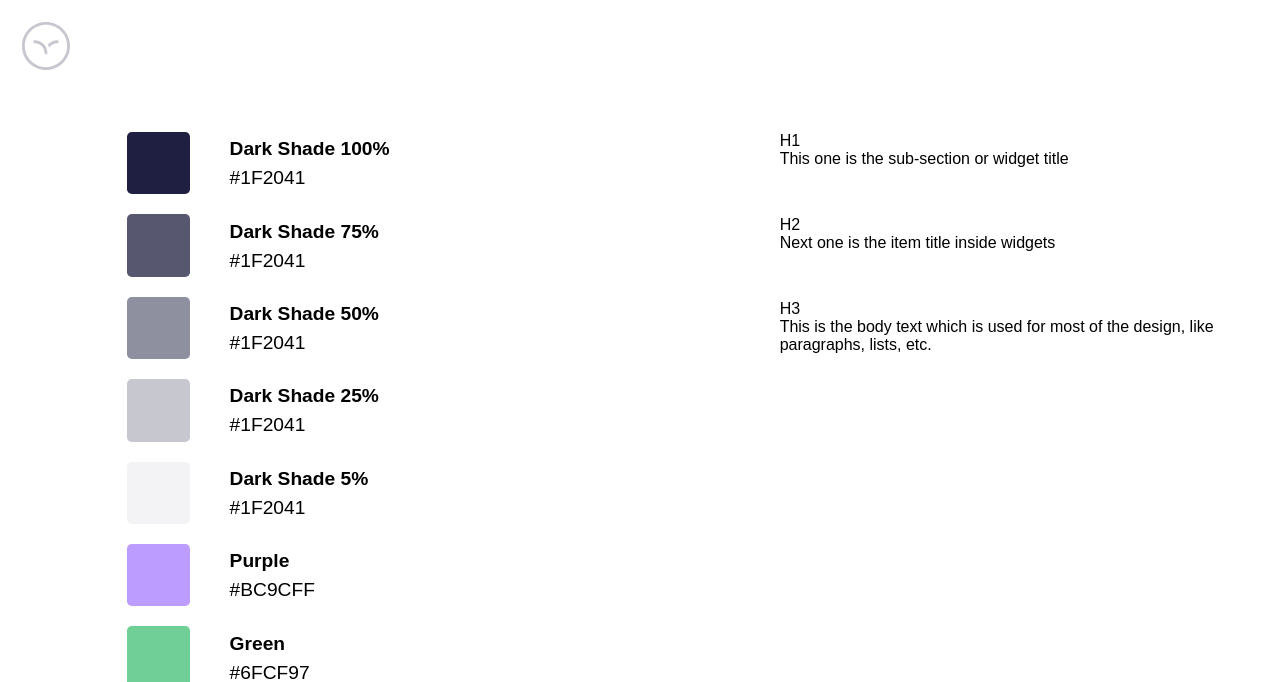
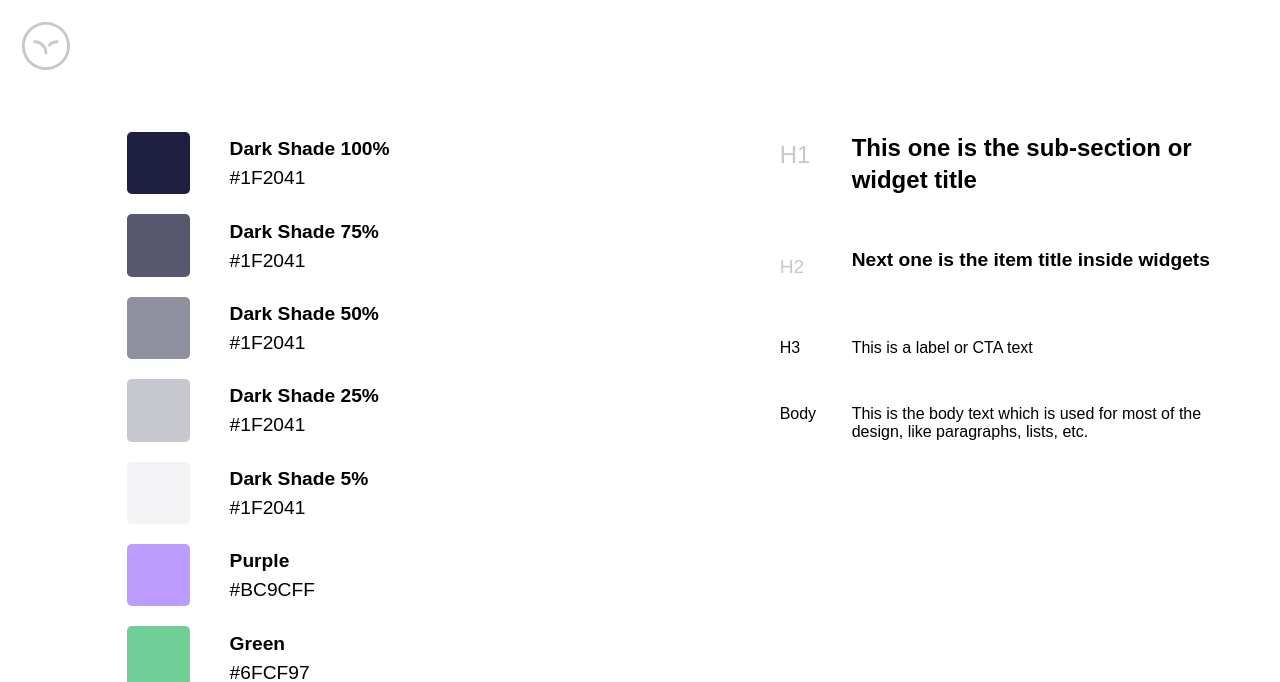
Before and after one commit to festsnusa/metalamp-test, a web app: file src/pages/colors-and-type/colors-and-type.html in a window 1280 px wide. Shown: the top 682 px of the page. Run offline with its HTML, style and script files only (its server is not run), Linux system fonts and the light colour scheme.

Commit message:
additions
added styles to .heading__title, added new paragraph

```diff
--- a/src/pages/colors-and-type/colors-and-type.html
+++ b/src/pages/colors-and-type/colors-and-type.html
@@ -134,6 +134,41 @@ html {
       align-content: start;
   grid-row-gap: 3rem;
 }
+
+.main__types .heading {
+  display: -ms-grid;
+  display: grid;
+  -ms-grid-columns: 2.5rem 1fr;
+      grid-template-columns: 2.5rem 1fr;
+  -webkit-column-gap: 2rem;
+          column-gap: 2rem;
+}
+
+.main__types .heading_one .heading__title {
+  font-size: 1.5rem;
+  font-weight: 400;
+  line-height: 2.926rem;
+  color: rgba(31, 32, 65, 0.25);
+}
+
+.main__types .heading_one .heading__subtitle {
+  font-size: 1.5rem;
+  font-weight: 700;
+  line-height: 2rem;
+}
+
+.main__types .heading_two .heading__title {
+  font-size: 1.2rem;
+  font-weight: 400;
+  line-height: 2.926rem;
+  color: rgba(31, 32, 65, 0.25);
+}
+
+.main__types .heading_two .heading__subtitle {
+  font-size: 1.2rem;
+  font-weight: 700;
+  line-height: 2rem;
+}
 /*# sourceMappingURL=colors-and-type.css.map */
     </style>
   </head>
@@ -188,6 +223,10 @@ html {
         </div>
         <div class="heading heading_three">
           <p class="heading__title">H3 </p>
+          <p class="heading__subtitle">This is a label or CTA text</p>
+        </div>
+        <div class="heading paragraph">
+          <p class="heading__title">Body</p>
           <p class="heading__subtitle">This is the body text which is used for most of the design, like paragraphs, lists, etc.</p>
         </div>
       </div>
--- a/src/pages/colors-and-type/colors-and-type.pug
+++ b/src/pages/colors-and-type/colors-and-type.pug
@@ -51,4 +51,7 @@ html(lang="en")
           p.heading__subtitle Next one is the item title inside widgets
         .heading.heading_three
           p.heading__title H3
+          p.heading__subtitle This is a label or CTA text
+        .heading.paragraph
+          p.heading__title Body
           p.heading__subtitle This is the body text which is used for most of the design, like paragraphs, lists, etc.
```
Also changed, not shown: src/pages/colors-and-type/colors-and-type.css (+35 -0 lines), src/pages/colors-and-type/colors-and-type.scss (+32 -13 lines), 1 other file.
